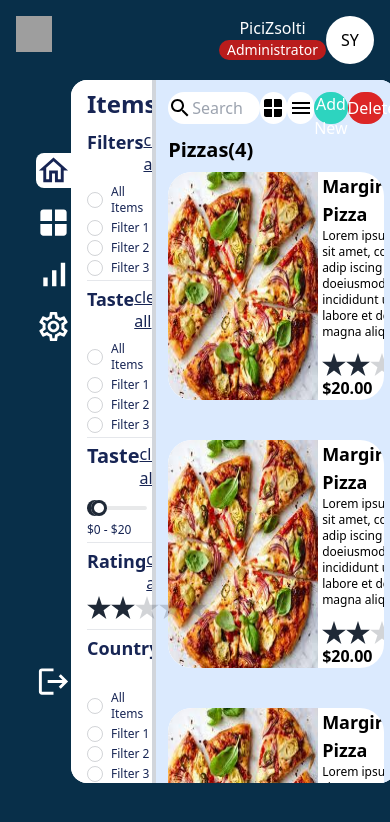
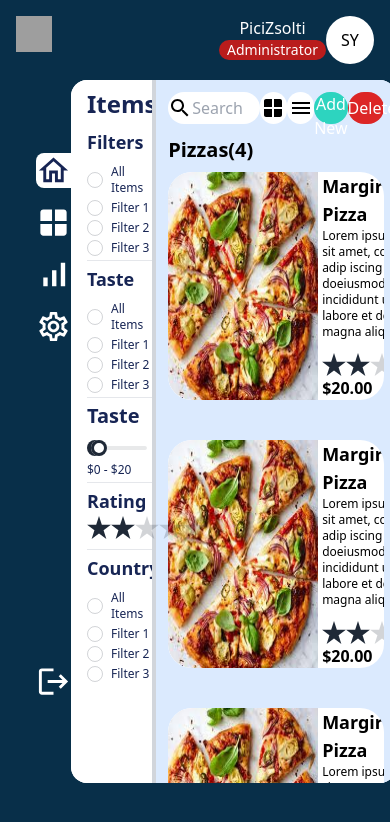
Before and after one commit to jaisriv788/foodStorePage, a React (Vite) app: page / in a window 390 px wide. Shown: the top 822 px of the page. Built offline with nearby package versions, Linux system fonts and the light colour scheme; grey boxes are pictures that could not be loaded.

Commit message:
Update Filter.jsx

```diff
--- a/src/Components/Filter/Filter.jsx
+++ b/src/Components/Filter/Filter.jsx
@@ -20,7 +20,7 @@ function Filter() {
           <div className="flex justify-between">
             <div className="text-lg font-bold">Filters</div>
             <div>
-              <a className="underline mr-4 hover:text-blue-400 cursor-pointer">
+              <a className="underline mr-4 hover:text-blue-400 cursor-pointer hidden lg:block">
                 clear all
               </a>
             </div>
@@ -69,7 +69,7 @@ function Filter() {
           <div className="flex justify-between">
             <div className="text-lg font-bold">Taste</div>
             <div>
-              <a className="underline mr-4 hover:text-blue-400 cursor-pointer">
+              <a className="underline mr-4 hover:text-blue-400 cursor-pointer hidden lg:block">
                 clear all
               </a>
             </div>
@@ -118,7 +118,7 @@ function Filter() {
           <div className="flex justify-between">
             <div className="text-xl font-bold">Taste</div>
             <div>
-              <a className="underline mr-4 hover:text-blue-400 cursor-pointer">
+              <a className="underline mr-4 hover:text-blue-400 cursor-pointer hidden lg:block">
                 clear all
               </a>
             </div>
@@ -140,7 +140,7 @@ function Filter() {
           <div className="flex justify-between">
             <div className="text-lg font-bold">Rating</div>
             <div>
-              <a className="underline mr-4 hover:text-blue-400 cursor-pointer">
+              <a className="underline mr-4 hover:text-blue-400 cursor-pointer hidden lg:block">
                 clear all
               </a>
             </div>
@@ -165,7 +165,7 @@ function Filter() {
           <div className="flex justify-between">
             <div className="text-lg font-bold">Country</div>
             <div>
-              <a className="underline mr-4 hover:text-blue-400 cursor-pointer">
+              <a className="underline mr-4 hover:text-blue-400 cursor-pointer hidden lg:block">
                 clear all
               </a>
             </div>
```
